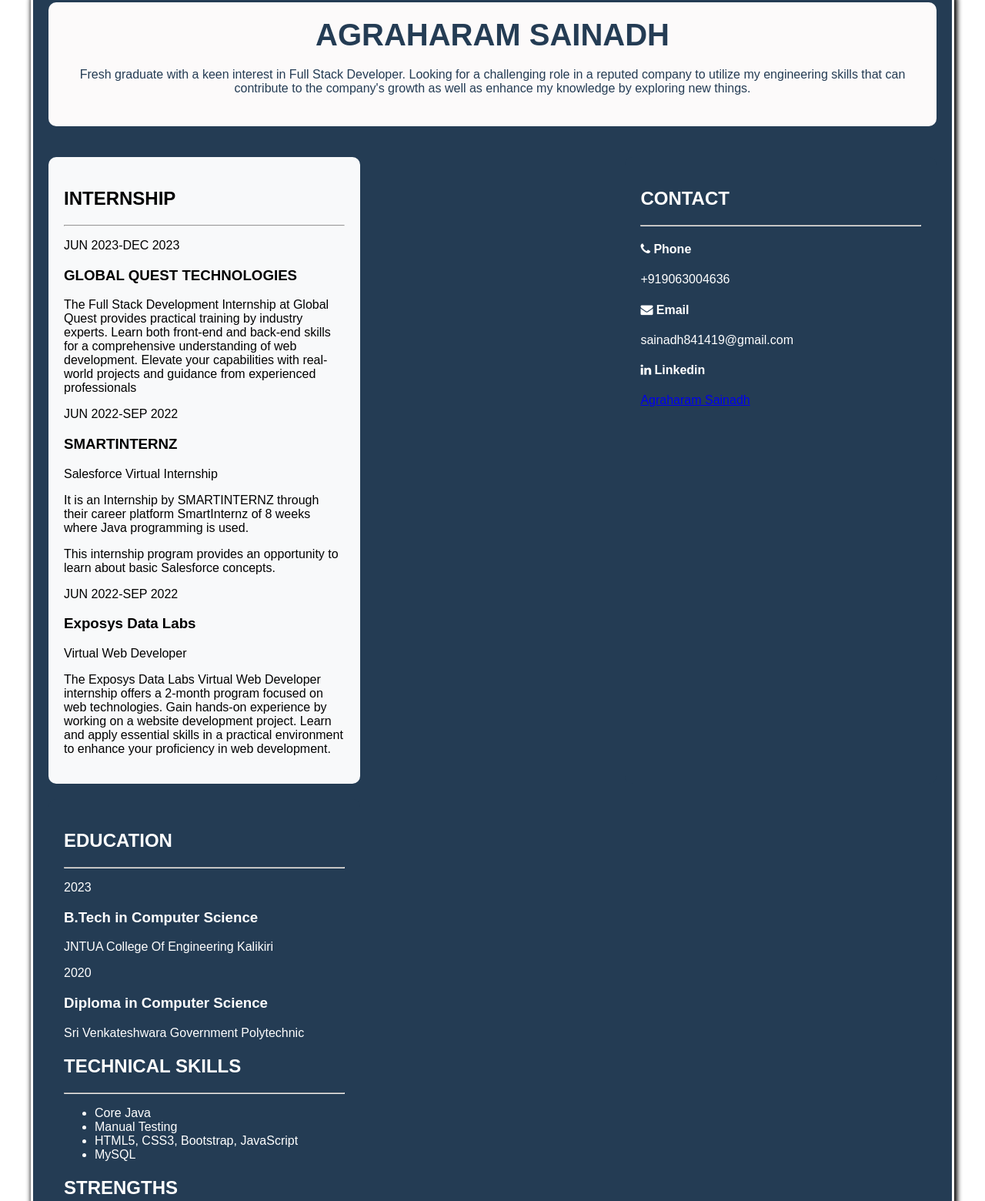
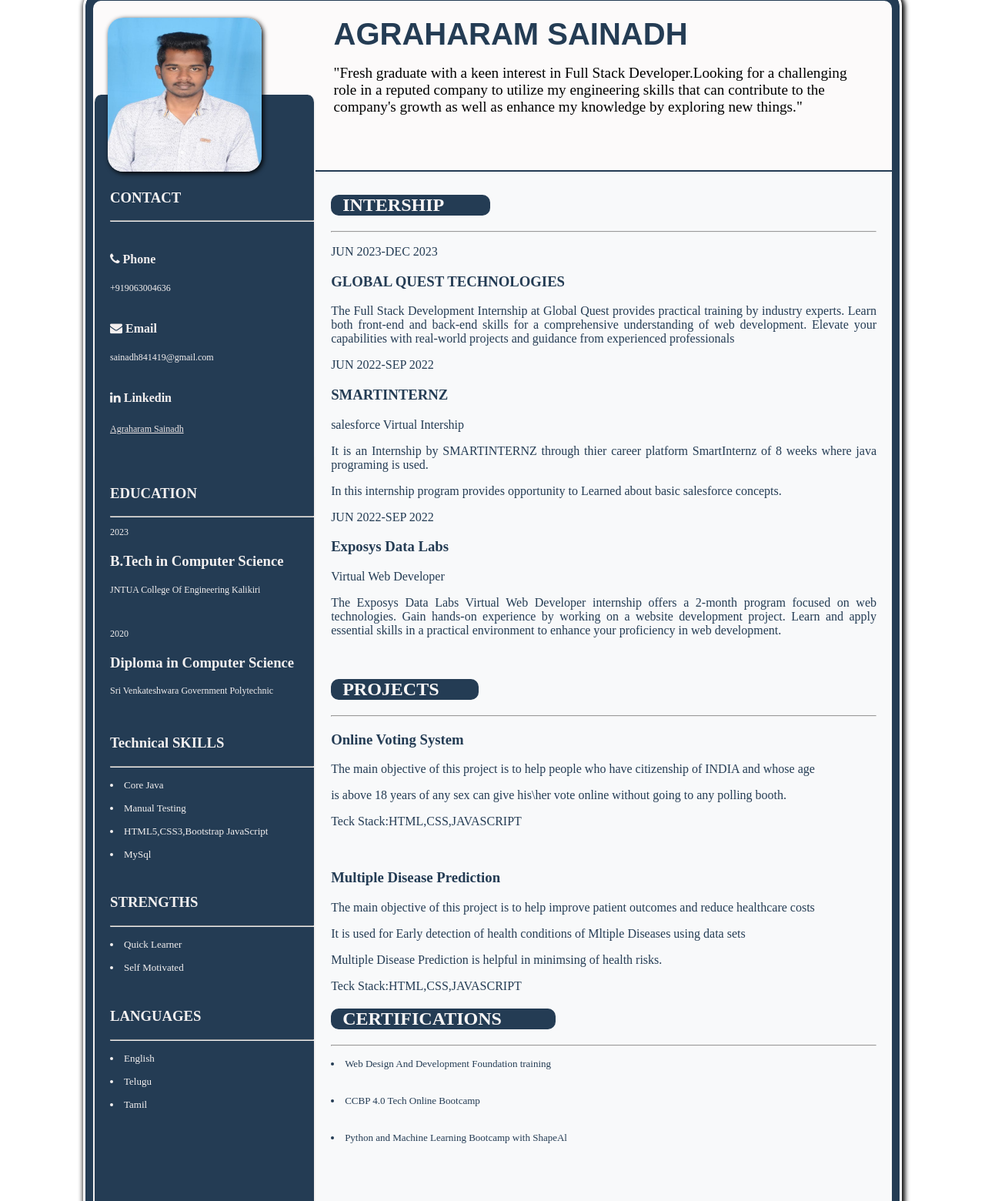
Before and after one commit to SAINADH-1919/MY-Resume, a plain HTML site: page Code/index.html in a window 1280 px wide. Shown: the part 20-1580 px from the top of the page at 77% size. Drawn offline with Linux system fonts and the light colour scheme.

Commit message:
Update index.html

```diff
--- a/Code/index.html
+++ b/Code/index.html
@@ -5,155 +5,300 @@
     <meta name="viewport" content="width=device-width, initial-scale=1.0">
     <title>Document</title>
     <link rel="stylesheet" href="https://cdnjs.cloudflare.com/ajax/libs/font-awesome/4.7.0/css/font-awesome.min.css">
+</head>
 <style>
-        /* Your CSS styles here */
-        body {
-            background-color: white;
-            margin: 0;
-            padding: 0;
-            font-family: Arial, sans-serif;
-        }
-        #bb {
+    #bb{
         background-color:  #243c54;
+        height: 1665px;
         border: 3px solid white;
+        background-clip: content-box;
+        margin-right: 100px;
+        margin-left: 100px;
+
         border-radius: 20px;
         box-shadow: 2px 2px 6px 2px black;
         box-sizing: border-box;
-            margin: 0 auto;
-            max-width: 1200px;
+
+    }
+    #b1{
+
+        background-color:rgb(252, 250, 250)  ;
+        padding-top: 20px;
+        padding-bottom: 20px;
+        height: 180px;
+        background-clip: border-box;
+        margin-top: 10px;
+        margin-left: 10px;
+        margin-right: 10px;
+        border-radius: 10px 10px 0px 0px;
+
+
+    }
+
+    #b12{
+        float: right;
+        height: 200px;
+        width: 67%;
+        border-bottom: 2px solid #243c54;
+
+
+        border-top-left-radius: 10px ;
+        padding-left: 23px;
+       padding-right: 30px;
+       color:  #243c54;
+
+
+
+    }
+    #h1a{
+        font-family: sans-serif;
+        font-size:  40px;
+        margin-top: 1px;
+        color:  #243c54;
+
+    }
+    #h41{
+        margin-top: -40px;
+    }
+    #p1{
+        margin-top: 30px;
+    }
+
+
+
+    #b3{
+        height: 1200px;
+    }
+    #b31{
+        float:right;
+
+        height: 1390px;
         padding: 20px;
+        width: 67%;
+        margin-top: 0px;
+        margin-right: 10px;
+        padding-top: 10px;
+        background-color: #f8f9fa;
+        background-origin:content-box;
+        border-radius: 0px 0px 10px 0px;
+        text-align: justify;
+        color:  #243c54 ;
     }
-        #b1 {
-            background-color:rgb(252, 250, 250);
-            padding: 20px;
+    #b32{
+         border-left: 2px solid;
+         border-right: 2px solid;
+
+        border-radius: 10px 10px 0px 0px ;
+        margin-top: -100px;
+        float: left;
+        margin-left: 10px;
+        height: 470px;
+        padding-left: 20px;
+        width: 25%;
+        color: rgb(245, 243, 243);
+        background-color: #243c54 ;
+    }
+    #b321{
+        float: left;
+
+        height: 60px;
+        padding-bottom: 20px;
+        padding-top: 10px;
+        color: rgb(243, 239, 239);
+        width: 84%;
+
+
+
+
+    }
+    #b321>p{
+        font-size: 12px;
+
+    }
+    a{
+        font-size: 12px;
+        color: rgb(238, 231, 231);
+        text-decoration: none;
+    }
+    #b33{
+        float: left;
+        margin-left: 10px;
+        margin-top:0px;
+        height: 1047px;
+        padding-left: 20px;
+        width: 25%;
+        color: rgb(243, 240, 240);
+        border-bottom-left-radius: 10px ;
+        border-left: 2px solid;
+        border-right: 2px solid;
+        border-bottom:2px solid white;
+
+        background-color: #243c54;
+    }
+    #b33>p{
+        font-size: 12px;
+    }
+
+
+
+    #p1{
+        color: black;
+        margin-top:-10px ;
+    }
+    li{
+        line-height: 30px;
+        font-size: 13px;
+    }
+    #h21{
+        background-color:#243c54;
+        width: 27%;
         border-radius: 10px;
-            overflow: hidden;
+        padding-left: 15px;
+
+        color: rgb(248, 246, 246);
+
     }
-        #b12 {
-            float: none;
-            width: 100%;
-            padding: 0;
-            text-align: center;
+    #h22{
+        background-color:#243c54;
+        width: 25%;
+        border-radius: 10px;
+        padding-left: 15px;
+        color: rgb(248, 246, 246);
+
     }
-        #h1a {
-            font-size: 40px;
-            color:  #243c54;
-            margin: 0;
+    #h23{
+        background-color:#243c54;
+        width: 39%;
+        border-radius: 10px;
+        padding-left: 15px;
+        color: rgb(248, 246, 246);
+
     }
-        #p1 {
-            margin: 20px 0;
-            color:  #243c54;
-        }
-        #b3 {
-            display: flex;
-            flex-wrap: wrap;
-            justify-content: space-between;
-            margin-top: 20px;
-        }
-        #b31, #b32, #b33 {
-            flex: 0 0 calc(33.33% - 20px);
-            background-color: #f8f9fa;
-            padding: 20px;
-            border-radius: 10px;
-            margin-top: 20px;
-        }
-        #b32, #b33 {
-            background-color: #243c54;
-            color: white;
-        }
-        #b321 {
-            margin-bottom: 20px;
-        }
-        @media only screen and (max-width: 768px) {
-            #b3 {
-                flex-direction: column;
-            }
-            #b31, #b32, #b33 {
-                flex: 0 0 100%;
-                margin-right: 0;
-            }
-        }
+
+
+
+
 </style>
-</head>
-<body>
+<body style="background-color: white">
+
     <div id="bb">
         <div id="b1">
             <div id="b12">
-                <h1 id="h1a">AGRAHARAM SAINADH</h1>
-                <p id="p1">Fresh graduate with a keen interest in Full Stack Developer. Looking for a challenging role in a reputed company to utilize my engineering skills that can contribute to the company's growth as well as enhance my knowledge by exploring new things.</p>
+            <h1 id="h1a"> AGRAHARAM SAINADH </h1>
+
+            <P id="p1"><big> "Fresh graduate with a keen interest in Full Stack Developer.Looking for a challenging role in a reputed company to utilize my engineering skills that can contribute to the company's growth as well as enhance my knowledge by exploring new things."
+            </big></P>
             </div>
+
         </div>
+
+
         <div id="b3">
             <div id="b31">
-                <h2>INTERNSHIP</h2>
+                <h2 id="h21">INTERSHIP</h2>
                <hr>
-                <p>JUN 2023-DEC 2023</p>
+               <P>JUN 2023-DEC 2023</P>
                 <h3>GLOBAL QUEST TECHNOLOGIES</h3>
                 <p>The Full Stack Development Internship at Global Quest provides practical training by industry experts. Learn both front-end and back-end skills for a comprehensive understanding of web development. Elevate your capabilities with real-world projects and guidance from experienced professionals</p>
 
                 <p>JUN 2022-SEP 2022</p>
                 <h3>SMARTINTERNZ</h3>
-                <p>Salesforce Virtual Internship</p>
-                <p>It is an Internship by SMARTINTERNZ through their career platform SmartInternz of 8 weeks where Java programming is used.</p>
-                <p>This internship program provides an opportunity to learn about basic Salesforce concepts.</p>
-
+                <p>salesforce Virtual Intership</p>
+                <P>It is an Internship by SMARTINTERNZ through thier career platform  SmartInternz of 8 weeks where java programing is used.</P>
+                <p>In this internship program provides opportunity to  Learned about basic salesforce concepts.</p>
                 <p>JUN 2022-SEP 2022</p>
                 <h3>Exposys Data Labs</h3>
                 <p>Virtual Web Developer</p>
-                <p>The Exposys Data Labs Virtual Web Developer internship offers a 2-month program focused on web technologies. Gain hands-on experience by working on a website development project. Learn and apply essential skills in a practical environment to enhance your proficiency in web development.</p>
+                <p>The Exposys Data Labs Virtual Web Developer internship offers a 2-month program focused on web technologies. Gain hands-on experience by working on a website development project. Learn and apply essential skills in a practical environment to enhance your proficiency in web development.
+                    </p>
+                <br>
+                <h2 id="h22">PROJECTS</h2>
+                <hr>
+                <h3>Online Voting System</h3>
+                <p>The main objective of this project is to help people who have citizenship of INDIA and whose age</p>
+                <p >is above 18 years of any sex can give his\her vote online without going to any polling booth.</p>
+                <p>Teck Stack:HTML,CSS,JAVASCRIPT</p><br>
+                <h3>Multiple Disease Prediction</h3>
+                <p>The main objective of this project is to help improve patient outcomes and reduce healthcare costs</p>
+                <p >It is used for Early detection of health conditions of Mltiple Diseases using data sets</p>
+                <p>Multiple Disease Prediction is helpful in minimsing of health risks.</p>
+                <p>Teck Stack:HTML,CSS,JAVASCRIPT</p>
+
+                <h2 id="h23">CERTIFICATIONS</h2>
+                <hr>
+                <li>Web Design And Development Foundation training </li><br>
+                <li>CCBP 4.0 Tech Online Bootcamp </li><br>
+
+                <li>Python and Machine Learning Bootcamp with ShapeAl</li>
+
             </div>
             <div id="b32">
-                <h2>CONTACT</h2>
+                <img src="resume.pic.jpg" alt="" style="
+
+                    margin-top: -100px;
+                    height:200px;
+                    width: 200px;
+                    margin-left: -3px;
+                    border-radius: 20px;
+                    box-shadow: 2px 2px 6px black;">
+                <h3>CONTACT</h3>
                 <hr>
                 <div id="b321">
-                    <h4><i class="fa fa-phone" aria-hidden="true"></i> Phone</h4>
-                    <p>+919063004636</p>
+
+                <h4> <i class="fa fa-phone" aria-hidden="true"></i> Phone</h4>
+                <p >+919063004636</p>
             </div>
             <div id="b321">
-                    <h4><i class="fa fa-envelope" aria-hidden="true"></i> Email</h4>
-                    <p>sainadh841419@gmail.com</p>
+
+                <h4> <i class="fa fa-envelope" aria-hidden="true"></i> Email</h4>
+                <p >sainadh841419@gmail.com</p>
+
+
             </div>
             <div id="b321">
-                    <h4><i class="fa fa-linkedin" aria-hidden="true"></i> Linkedin</h4>
-                    <a href="https://www.linkedin.com/in/agraharam-sainadh-228612243" target="_blank">Agraharam Sainadh</a>
+
+                <h4> <i class="fa fa-linkedin" aria-hidden="true"></i> Linkedin</h4>
+                <a href="https://www.linkedin.com/in/agraharam-sainadh-228612243 "target="_blank"><u>Agraharam Sainadh</u></a>
+
+
             </div>
+
+
+
             </div>
-            <div id="b33">
-                <h2>EDUCATION</h2>
-                <hr>
+            <div id="b33"><br>
+                <h3>EDUCATION</h3><hr>
                     <p>2023</p>
-                <h3>B.Tech in Computer Science</h3>
-                <p>JNTUA College Of Engineering Kalikiri</p>
+                    <h3>B.Tech in Computer Science </h3>
+                    <p>JNTUA College Of Engineering Kalikiri</p><br>
+                    <p>2020</p>
+                    <h3>Diploma in Computer Science </h3>
+                    <p>Sri Venkateshwara Government Polytechnic</p><br>
 
-                <p>2020</p>
-                <h3>Diploma in Computer Science</h3>
-                <p>Sri Venkateshwara Government Polytechnic</p>
+                <h3>Technical SKILLS</h3><hr>
 
-                <h2>TECHNICAL SKILLS</h2>
-                <hr>
-                <ul>
                 <li>Core Java</li>
                 <li>Manual Testing</li>
-                    <li>HTML5, CSS3, Bootstrap, JavaScript</li>
-                    <li>MySQL</li>
-                </ul>
+                <li>HTML5,CSS3,Bootstrap JavaScript</li>
 
-                <h2>STRENGTHS</h2>
+                <li>MySql</li>
+                <br>
+                <h3>STRENGTHS</h3><hr>
+                    <li>Quick Learner</li>
+                    <li>Self Motivated  </li>
+                    <br>
+
+                <h3>LANGUAGES</h3>
                 <hr>
-                <ul>
-                    <li>Quick Learner</li>
-                    <li>Self Motivated</li>
-                </ul>
-
-                <h2>LANGUAGES</h2>
-                <hr>
-                <ul>
                 <li>English</li>
                 <li>Telugu</li>
                 <li>Tamil</li>
-                </ul>
+                <br>
+
+
             </div>
         </div>
-    </div>
+
+
 </body>
 </html>
```
Lines whose indentation alone changed are shown as unchanged.
